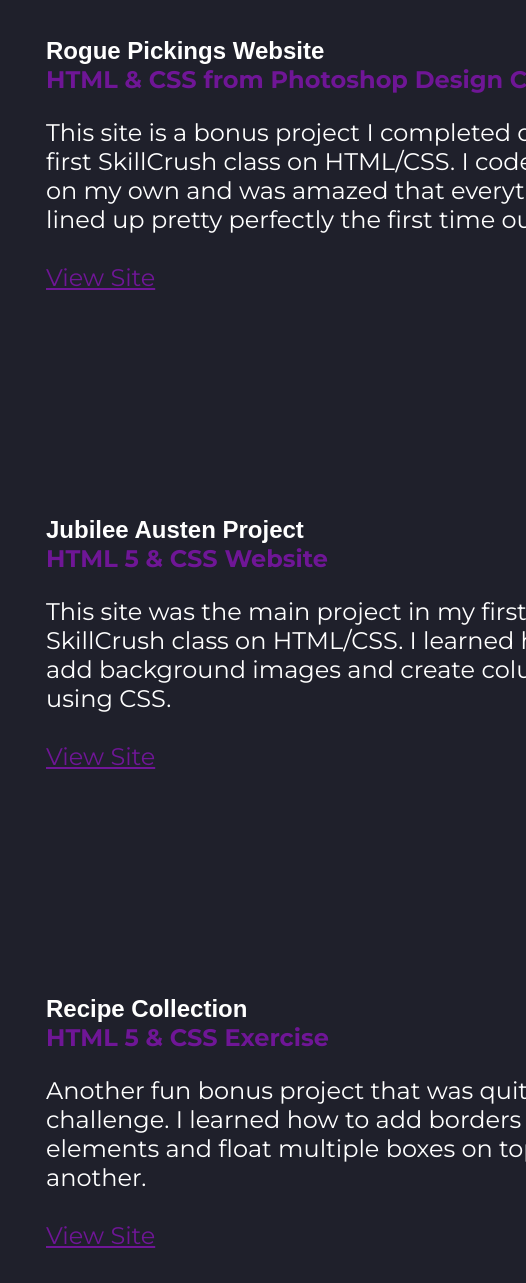
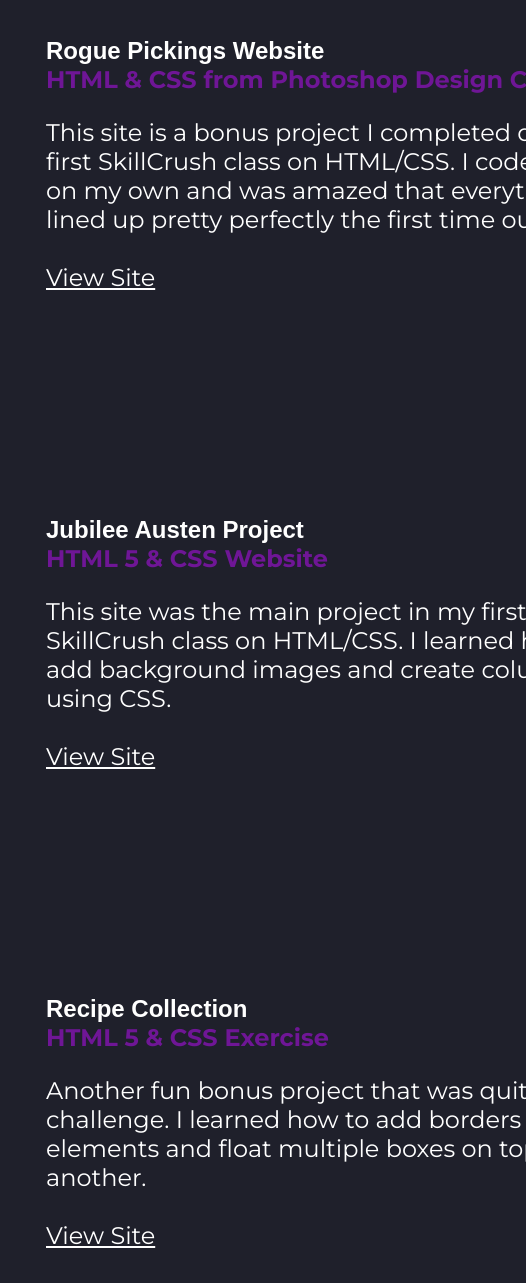
Before and after one commit to achristaldi/portfolio-website, a plain HTML site: page index.html in a window 1280 px wide. Shown: the part 1097-2380 px from the top of the page, 754-1280 px from the left. Drawn offline with Linux system fonts and the light colour scheme.

Commit message:
Updated links for portfolio projects

```diff
--- a/css/main.css
+++ b/css/main.css
@@ -130,7 +130,7 @@ nav ul li a {
 
  }
 
-.portfolio-link {
+#portfolio a {
  	text-decoration: underline;
  	color: #ffffff;
  }
--- a/index.html
+++ b/index.html
@@ -39,12 +39,12 @@
 
 
                         <div class="half-width">
-                              <a href="https://achristaldi.github.io/101-website-project/"><img src="img/rogue-pickings-thumbnail.png" alt="Rogue Pickings Project Photo"></a>
+                              <a href="https://achristaldi.github.io/rogue-website-project"><img src="img/rogue-pickings-thumbnail.png" alt="Rogue Pickings Project Photo"></a>
                         </div>
 
                         <div class="half-width">
                               <h3>Rogue Pickings Website <br> <span>HTML & CSS from Photoshop Design Comp</span></h3>
-                              <p>This site is a bonus project I completed during my first SkillCrush class on HTML/CSS. I coded the site on my own and was amazed that everything lined up pretty perfectly the first time out. <br><br> <span class="portfolio-link">View Site</span></p>
+                              <p>This site is a bonus project I completed during my first SkillCrush class on HTML/CSS. I coded the site on my own and was amazed that everything lined up pretty perfectly the first time out. <br><br> <a href="https://achristaldi.github.io/rogue-website-project">View Site</a></p>
                         </div>
 
 
@@ -54,7 +54,7 @@
                         </div>
                         <div class="half-width">
                               <h3>Jubilee Austen Project <br> <span>HTML 5 & CSS Website</span></h3></a>
-                              <p>This site was the main project in my first SkillCrush class on HTML/CSS. I learned how to add background images and create columns using CSS. <br><br> <span class="portfolio-link">View Site</span> </p>
+                              <p>This site was the main project in my first SkillCrush class on HTML/CSS. I learned how to add background images and create columns using CSS. <br><br> <a href="https://achristaldi.github.io/101-website-project/">View Site</a> </p>
 
 
                         </div>
@@ -62,11 +62,11 @@
 
 
                         <div class="half-width">
-                              <a href="https://achristaldi.github.io/101-website-project/"><img src="img/recipe-thumbnail.png" alt="Recipe Project Photo"></a>
+                              <a href="https://achristaldi.github.io/recipe-cards/"><img src="img/recipe-thumbnail.png" alt="Recipe Project Photo"></a>
                         </div>
                         <div class="half-width">
                               <h3>Recipe Collection <br> <span>HTML 5 & CSS Exercise</span></h3>
-                              <p>Another fun bonus project that was quite a challenge. I learned how to add borders to elements and float multiple boxes on top of one another. <br><br> <span class="portfolio-link">View Site</span></p>
+                              <p>Another fun bonus project that was quite a challenge. I learned how to add borders to elements and float multiple boxes on top of one another. <br><br> <a href="https://achristaldi.github.io/recipe-cards">View Site</a></p>
                         </div>
 
 
```
